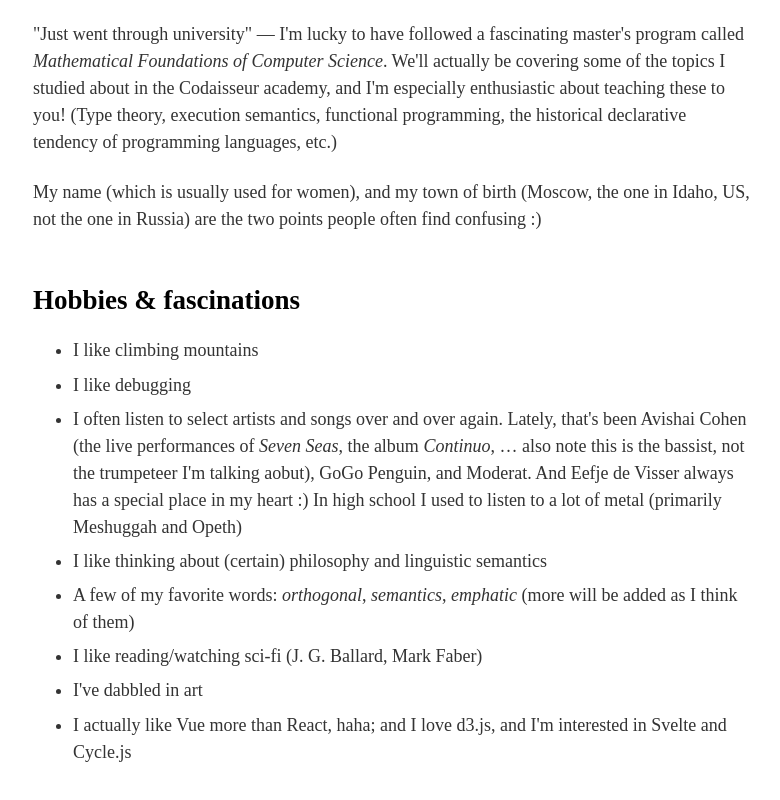
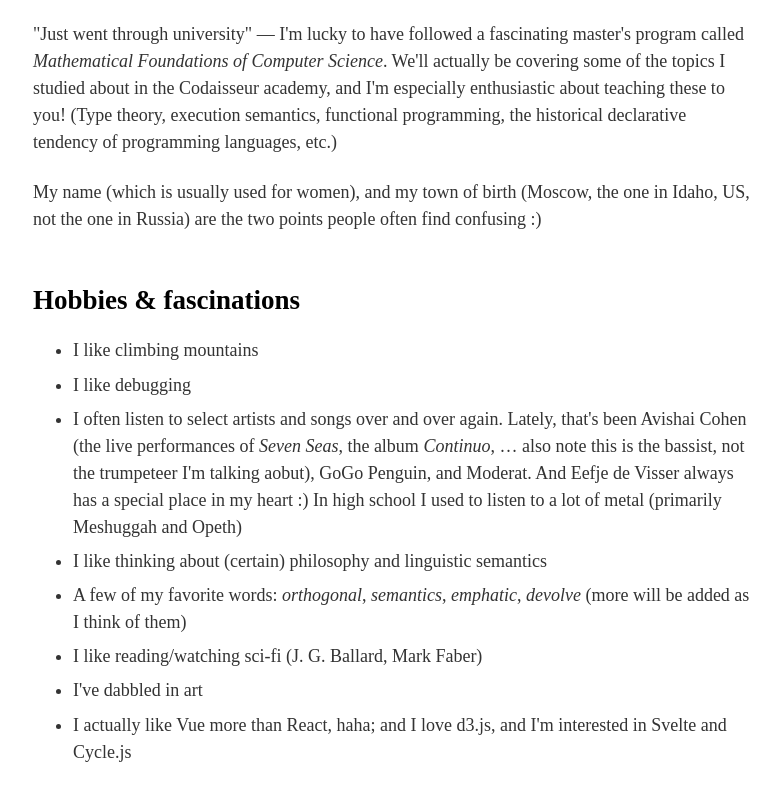
Before and after one commit to kelleyvanevert/hi_im_kelley, a plain HTML site: page index.html in a window 1280 px wide. Shown: the part 746-1546 px from the top of the page, without its empty margins (247-1027 px from the left). Drawn offline with Linux system fonts and the light colour scheme.

Commit message:
added "devolve" to fav word list

```diff
--- a/index.html
+++ b/index.html
@@ -54,7 +54,8 @@
         </li>
         <li>
           A few of my favorite words: <em>orthogonal</em>, <em>semantics</em>,
-          <em>emphatic</em> (more will be added as I think of them)
+          <em>emphatic</em>, <em>devolve</em> (more will be added as I think of
+          them)
         </li>
         <li>I like reading/watching sci-fi (J. G. Ballard, Mark Faber)</li>
         <li>I've dabbled in art</li>
```
